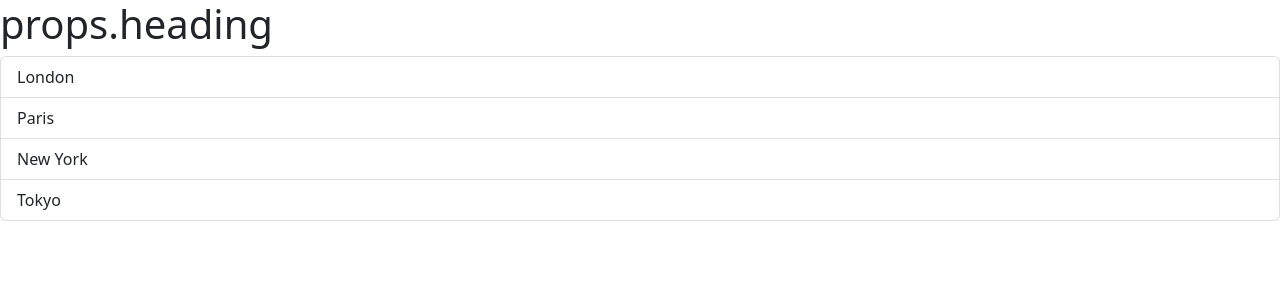
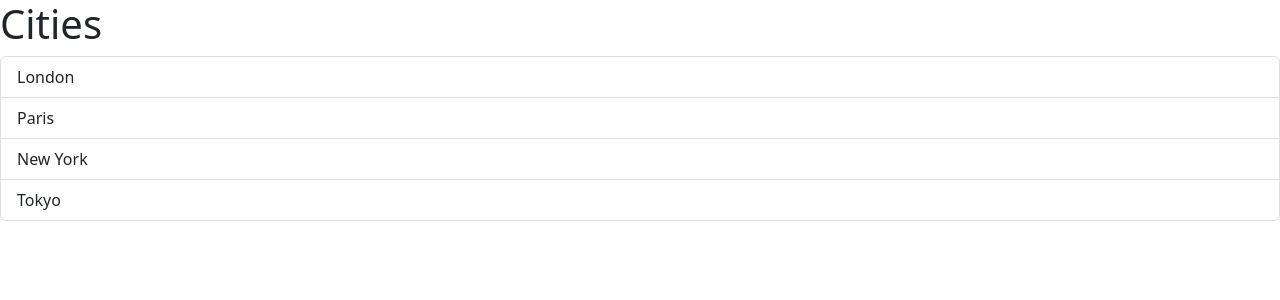
Before and after one commit to Otacon2024/Vite-React, a React (Vite) app: page / in a window 1280 px wide. Shown: the top 300 px of the page. Built offline with nearby package versions, Linux system fonts and the light colour scheme.

Commit message:
Destructure the parameter to delete the "props." ==> function ListGroup({ items, heading }: Props)

```diff
--- a/src/components/ListGroup.tsx
+++ b/src/components/ListGroup.tsx
@@ -6,17 +6,17 @@ interface Props {
   heading: string;
 }
 
-function ListGroup(props: Props) {
+function ListGroup({ items, heading }: Props) {
   const [selectedIndex, setSelectedIndex] = useState(-1);
 
   return (
     <>
-      <h1>props.heading</h1>
+      <h1>{heading}</h1>
 
-      {props.items.length === 0 && <p>No item found</p>}
+      {items.length === 0 && <p>No item found</p>}
 
       <ul className="list-group">
-        {props.items.map((item, index) => (
+        {items.map((item, index) => (
           <li
             className={
               selectedIndex === index
```
